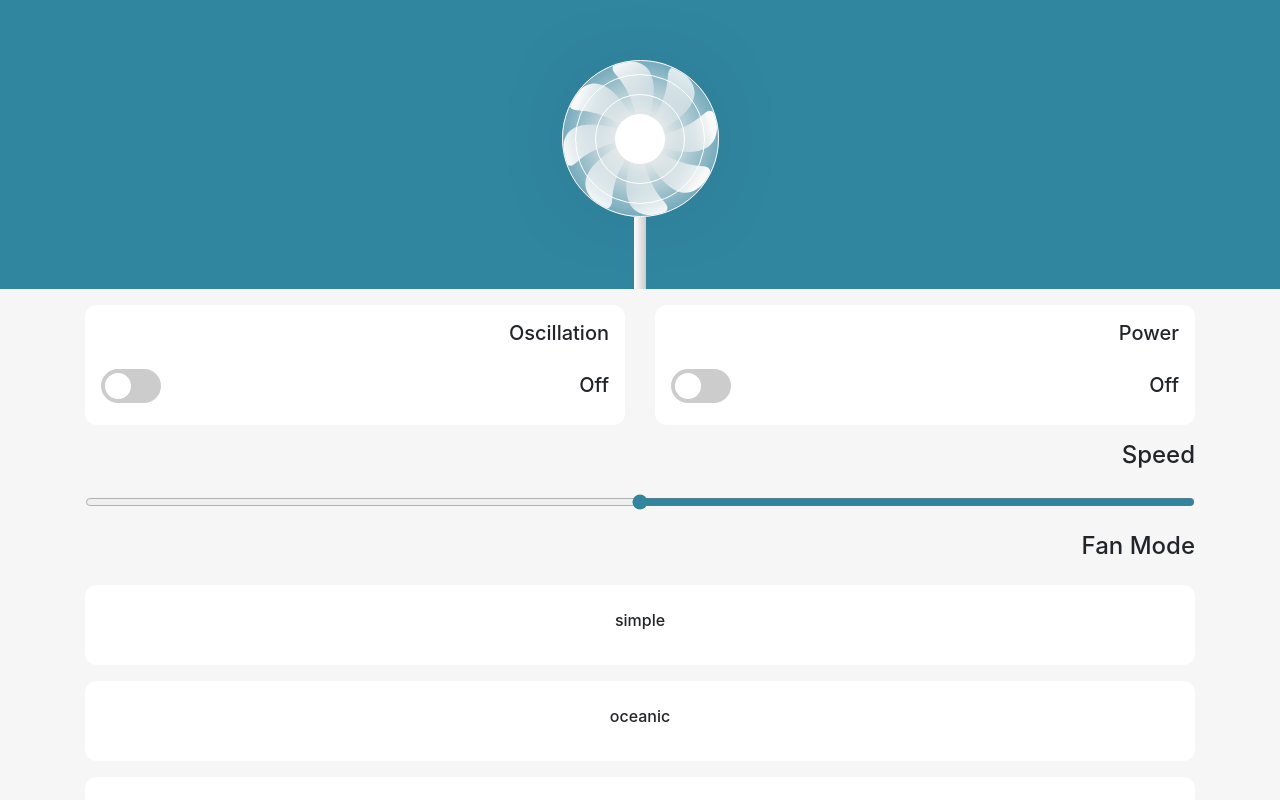
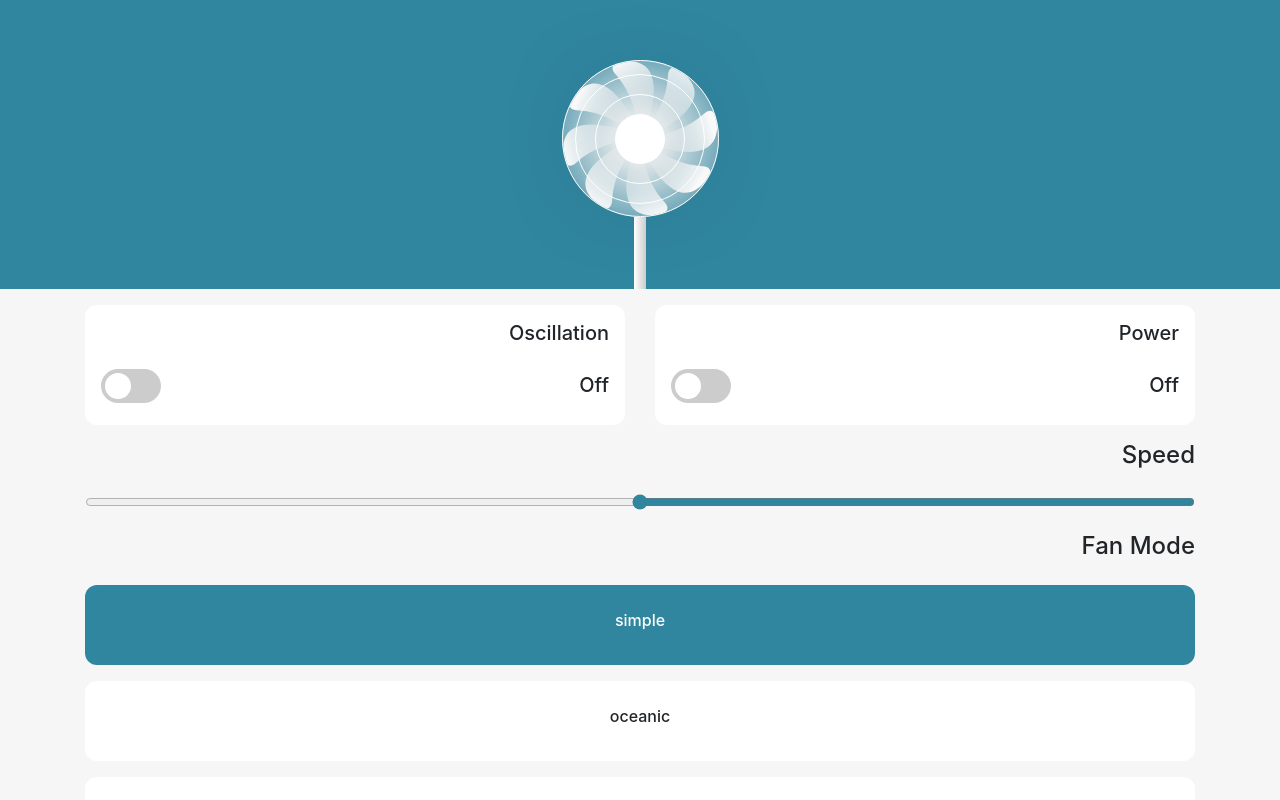
Before and after one commit to dnj/developer-recruitment, a Vue app in the folder challenges/4/YOUR-CODE-GOES-HERE/behkha/: page / in a window 1280 px wide. Shown: the top 800 px of the page. Built offline with nearby package versions, Linux system fonts and the light colour scheme.

Commit message:
add selected fan mode style

```diff
--- a/challenges/4/YOUR-CODE-GOES-HERE/behkha/src/components/FanModeItem.vue
+++ b/challenges/4/YOUR-CODE-GOES-HERE/behkha/src/components/FanModeItem.vue
@@ -1,5 +1,8 @@
 <template>
-  <div class="card p-2 mb-md-3 d-flex flex-column align-items-center justify-content-center">
+  <div
+    :class="{ selected: selected }"
+    class="card p-2 mb-md-3 d-flex flex-column align-items-center justify-content-center"
+    >
     <h6>{{getTitle}}</h6>
   </div>
 </template>
@@ -12,6 +15,10 @@ export default defineComponent({
     title: {
       type: String,
       default: 'Title'
+    },
+    selected: {
+      type: Boolean,
+      default: false
     }
   },
   computed: {
@@ -30,5 +37,11 @@ export default defineComponent({
   background-color: white;
   border-radius: 12px;
   border: none;
+  transition: all 0.3s ease;
+}
+
+.card.selected {
+  background-color: var(--primary-color);
+  color: white;
 }
 </style>
--- a/challenges/4/YOUR-CODE-GOES-HERE/behkha/src/components/FanModes.vue
+++ b/challenges/4/YOUR-CODE-GOES-HERE/behkha/src/components/FanModes.vue
@@ -6,7 +6,7 @@
     <div class="mt-3">
       <div class="row">
         <div class="col-3 col-md-12" v-for="mode in modes" :key="mode.id">
-          <FanModeItem :title="mode.title" @click="onFanModeSelect(mode.title)"/>
+          <FanModeItem :title="mode.title" @click="onFanModeSelect(mode.title)" :selected="getRotationMode === mode.title"/>
         </div>
       </div>
     </div>
@@ -16,7 +16,7 @@
 <script lang="ts">
 import FanModeItem from './FanModeItem.vue'
 import { defineComponent } from 'vue'
-import { mapMutations } from 'vuex'
+import { mapGetters, mapMutations } from 'vuex'
 export default defineComponent({
   name: 'FanModes',
   components: {
@@ -37,6 +37,9 @@ export default defineComponent({
     onFanModeSelect(title: string) {
       this.updateRotationMode(title);
     }
+  },
+  computed: {
+    ...mapGetters(['getRotationMode'])
   }
 })
 </script>
```
